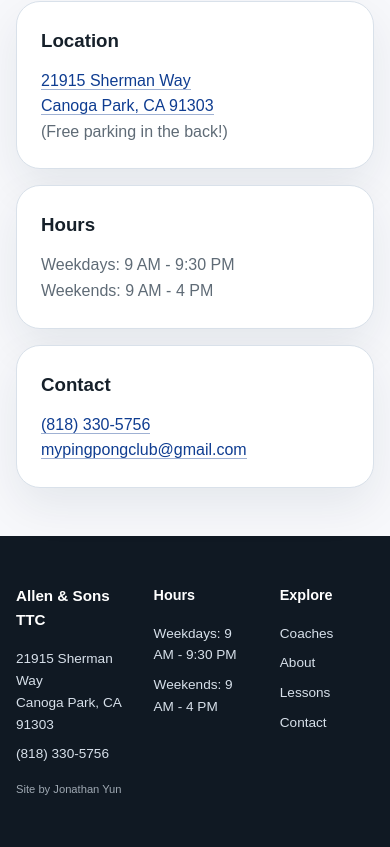
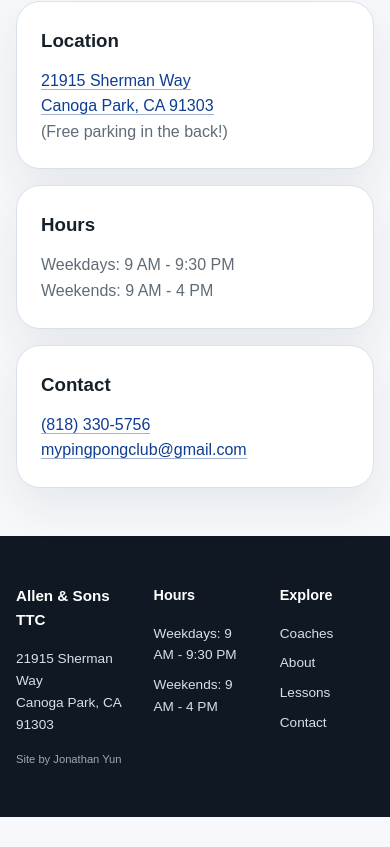
Before and after one commit to FalseIokkon/allen-and-sons-website, a website built with Vite: page about/index.html in a window 390 px wide. Shown: the part 2246-3093 px from the top of the page. After the commit the page ends 3063 px from the top, so only its background shows below. Built offline with nearby package versions, Linux system fonts and the light colour scheme.

Commit message:
Removed redundant phone number in footer

```diff
--- a/about/index.html
+++ b/about/index.html
@@ -202,7 +202,6 @@
             21915 Sherman Way<br />
             Canoga Park, CA 91303
           </p>
-          <p class="footer-phone">(818) 330-5756</p>
           <p class="site-credit">
             Site by
             <!--<a href="https://jonathanyun.fyi" target="_blank" rel="noopener noreferrer">
```
Also changed, not shown: coaches/index.html (+0 -1 lines), contact/index.html (+0 -1 lines), gallery/index.html (+0 -1 lines), index.html (+0 -1 lines), lessons/index.html (+0 -1 lines).
